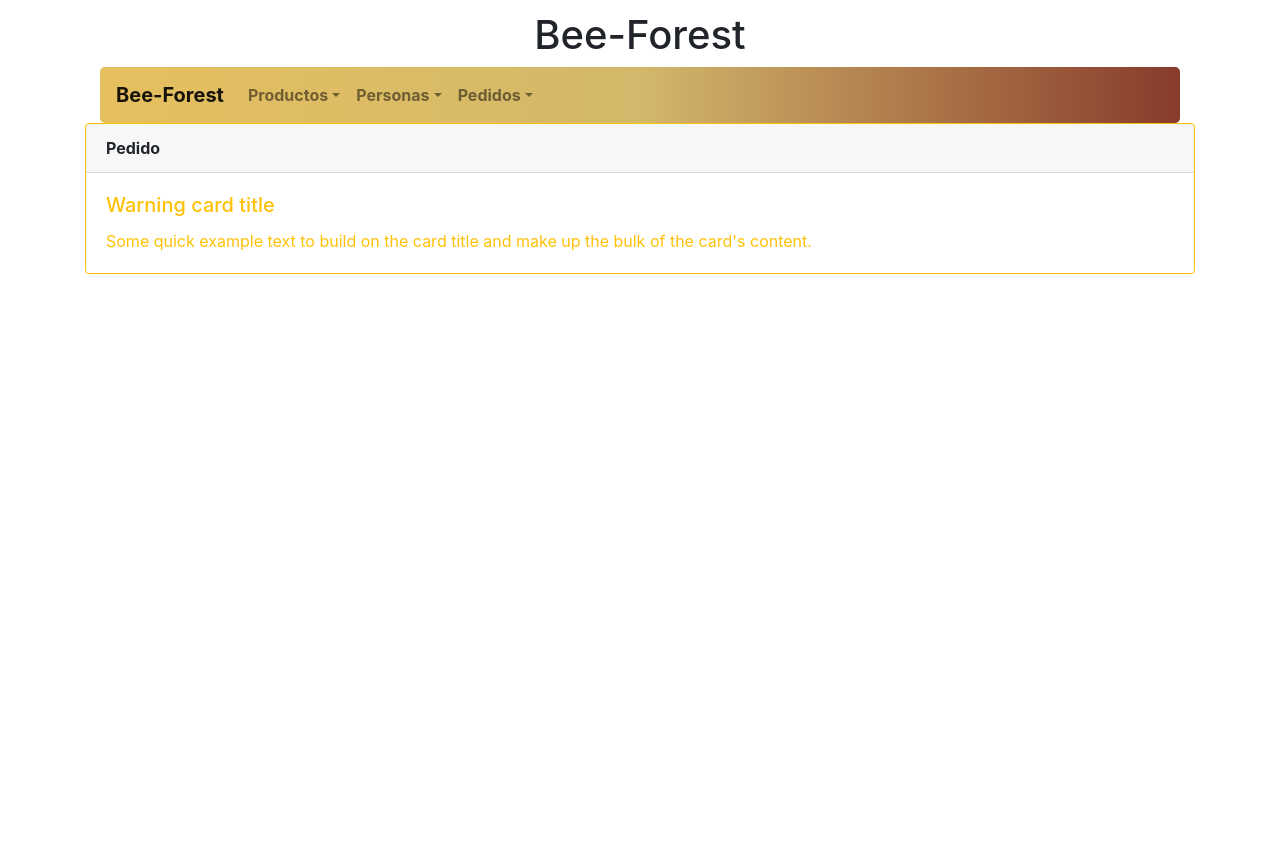
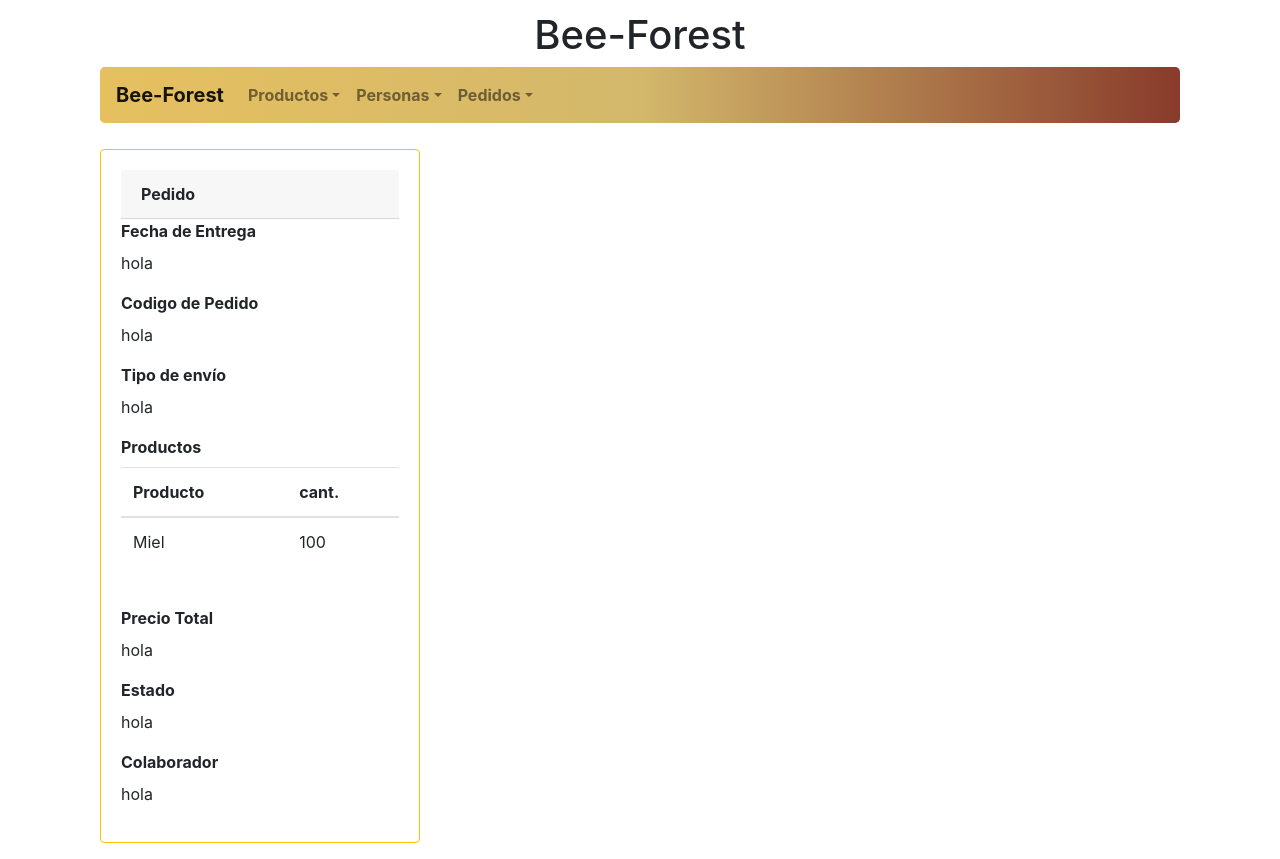
Before and after one commit to JuanRuiz2406/Bee-Forest-Front-End, a React (Create React App) app: page / in a window 1280 px wide. Before the commit the page ends 800 px from the top, so only its background shows below. Built offline with nearby package versions, Linux system fonts and the light colour scheme.

Commit message:
Esqueleto de dise;o Card
Cree el diseño de la tarjeta y la fila de pedidos

```diff
--- a/src/App.css
+++ b/src/App.css
@@ -44,3 +44,7 @@
 .navPrincipal {
   background-image: linear-gradient(to left, #883b2b, #d3b86b, #e6c05f);
 }
+
+.rowMargin {
+  margin-top: 2%;
+}
--- a/src/components/Card.js
+++ b/src/components/Card.js
@@ -5,11 +5,35 @@ class Card extends React.Component {
         return (
             <div className="container">
                 <div className="card border-warning mb-3">
-                    <div className="card-header font-weight-bold">Pedido</div>
-                        <div className="card-body text-warning">
-                            <h5 className="card-title">Warning card title</h5>
-                            <p className="card-text">Some quick example text to build on the card title and make up the bulk of the card's content.</p>
-                        </div>
+                    <div className="card-body">
+                        <div className="card-header font-weight-bold">Pedido</div>
+                            <label className="font-weight-bold" for="">Fecha de Entrega</label>
+                            <p>hola</p>
+                            <label className="font-weight-bold" for="">Codigo de Pedido</label>
+                            <p>hola</p>
+                            <label className="font-weight-bold" for="">Tipo de envío</label>
+                            <p>hola</p>
+                            <label className="font-weight-bold" for="">Productos</label>
+                            <table className="table table-borderedless">
+                                <thead>
+                                    <tr>
+                                        <th scope="col">Producto</th>
+                                        <th scope="col">cant.</th>
+                                    </tr>
+                                </thead>
+                                <tbody>
+                                    <td>Miel</td>
+                                    <td>100</td>
+                                </tbody>
+                            </table>
+                            <br></br>
+                            <label className="font-weight-bold" for="">Precio Total</label>
+                            <p>hola</p>
+                            <label className="font-weight-bold" for="">Estado</label>
+                            <p>hola</p>
+                            <label className="font-weight-bold" for="">Colaborador</label>
+                            <p>hola</p>
+                    </div>
                 </div>
             </div>
 
--- /dev/null
+++ b/src/components/RowTicket.js
@@ -0,0 +1,19 @@
+import React from 'react';
+import Card from './Card';
+import '../App.css';
+
+class RowTickets extends React.Component{
+    render(){
+        return(
+            <div className="container rowMargin">
+                <div className="row">
+                    <div className="col-md-4">
+                        <Card/>
+                    </div>
+                </div>
+            </div>
+        );
+    }
+}
+
+export default RowTickets;
--- a/src/index.js
+++ b/src/index.js
@@ -3,12 +3,12 @@ import ReactDOM from 'react-dom';
 import './index.css';
 import App from './App';
 import * as serviceWorker from './serviceWorker';
-import Card from './components/Card';
+import RowTickets from './components/RowTicket';
 
 ReactDOM.render(
   <React.StrictMode>
     <App />
-    <Card />
+    <RowTickets/>
   </React.StrictMode>,
   document.getElementById('root')
 );
```
Also changed, not shown: src/components/ButtonCard.js (added, +13 -0 lines).
